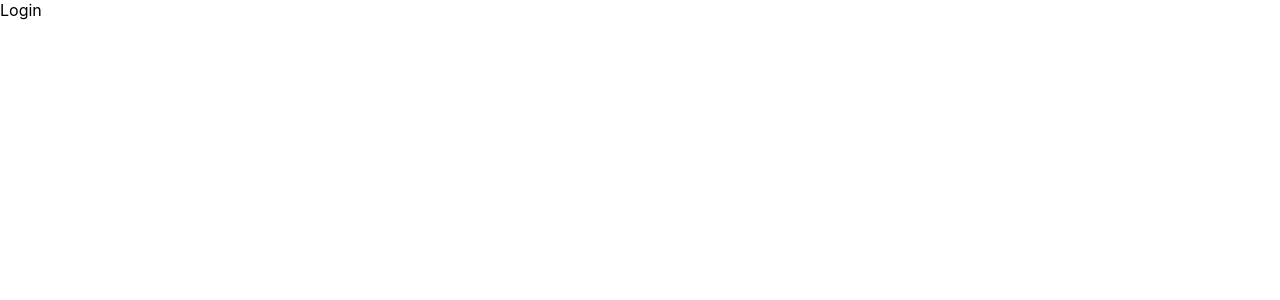
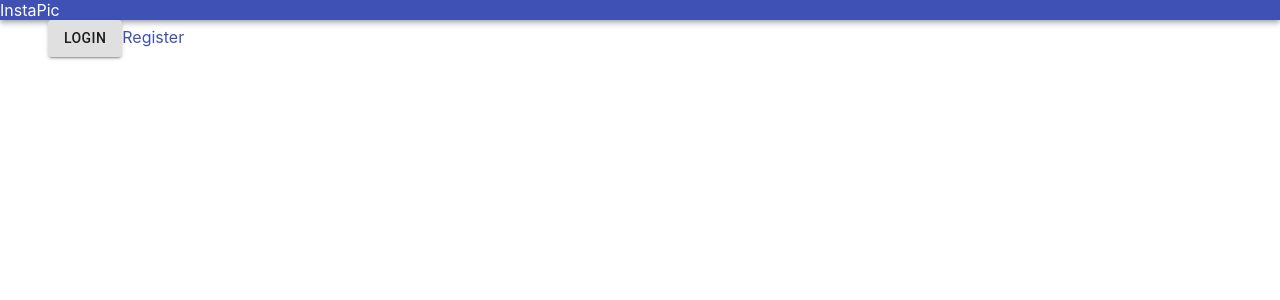
Before and after one commit to stark-falls-12884/stark-falls, a React (Vite) app in the folder frontend/: page /welcome/login in a window 1280 px wide. Shown: the top 300 px of the page. Built offline with nearby package versions, Linux system fonts and the light colour scheme.

Commit message:
[frontend] /welcome/:type? navigation

```diff
--- a/frontend/src/App.tsx
+++ b/frontend/src/App.tsx
@@ -3,9 +3,12 @@ import "./App.css";
 import { Redirect, Route, Switch } from "react-router-dom";
 import { Welcome } from "./page/Welcome";
 import { Post } from "./page/Post";
+import { AppBar } from "@material-ui/core";
 
 function App() {
   return (
+    <div>
+      <AppBar position="static">InstaPic</AppBar>
       <Switch>
         <Route path="/post">
           <Post />
@@ -15,6 +18,7 @@ function App() {
         </Route>
         <Redirect to="/welcome" />
       </Switch>
+    </div>
   );
 }
 
--- /dev/null
+++ b/frontend/src/component/Link.tsx
@@ -0,0 +1,7 @@
+import React from "react";
+import { Link as RouterLink } from "react-router-dom";
+import MuiLink, { LinkProps } from "@material-ui/core/Link";
+
+export function Link(props: LinkProps & { to: string }) {
+  return <MuiLink {...props} component={RouterLink} />;
+}
--- a/frontend/src/page/Welcome/Login.tsx
+++ b/frontend/src/page/Welcome/Login.tsx
@@ -1,3 +1,13 @@
+import React from "react";
+import { Container } from "@material-ui/core";
+import { Button } from "../../component/Button";
+import { Link } from "../../component/Link";
+
 export function Login() {
-  return "Login";
+  return (
+    <Container>
+      <Button variant="contained">Login</Button>
+      <Link to="/welcome/register">Register</Link>
+    </Container>
+  );
 }
--- a/frontend/src/page/Welcome/Register.tsx
+++ b/frontend/src/page/Welcome/Register.tsx
@@ -1,3 +1,13 @@
+import React from "react";
+import { Container } from "@material-ui/core";
+import { Button } from "../../component/Button";
+import { Link } from "../../component/Link";
+
 export function Register() {
-  return "Register";
+  return (
+    <Container>
+      <Button variant="contained">Register</Button>
+      <Link to="/welcome/login">Login</Link>
+    </Container>
+  );
 }
--- a/frontend/src/page/Welcome/index.tsx
+++ b/frontend/src/page/Welcome/index.tsx
@@ -2,6 +2,7 @@ import React from "react";
 import { useParams } from "react-router-dom";
 import { Login } from "./Login";
 import { Register } from "./Register";
+import { Container } from "@material-ui/core";
 
 interface WelcomePagePathParams {
   type?: string;
@@ -9,5 +10,5 @@ interface WelcomePagePathParams {
 
 export function Welcome() {
   const { type = "login" } = useParams<WelcomePagePathParams>();
-  return type === "login" ? <Login /> : <Register />;
+  return <Container>{type === "login" ? <Login /> : <Register />}</Container>;
 }
```
Lines whose indentation alone changed are shown as unchanged.
